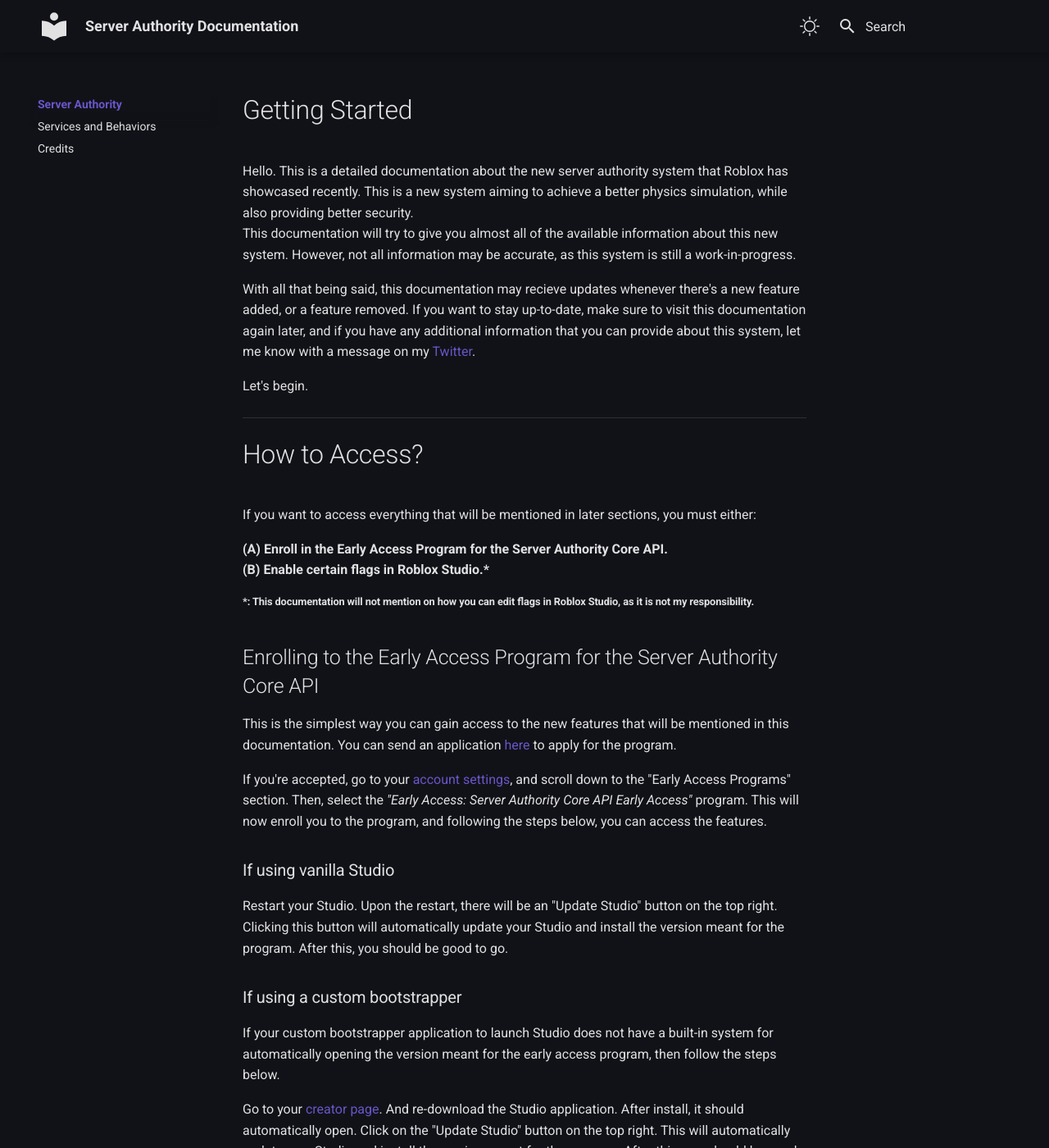
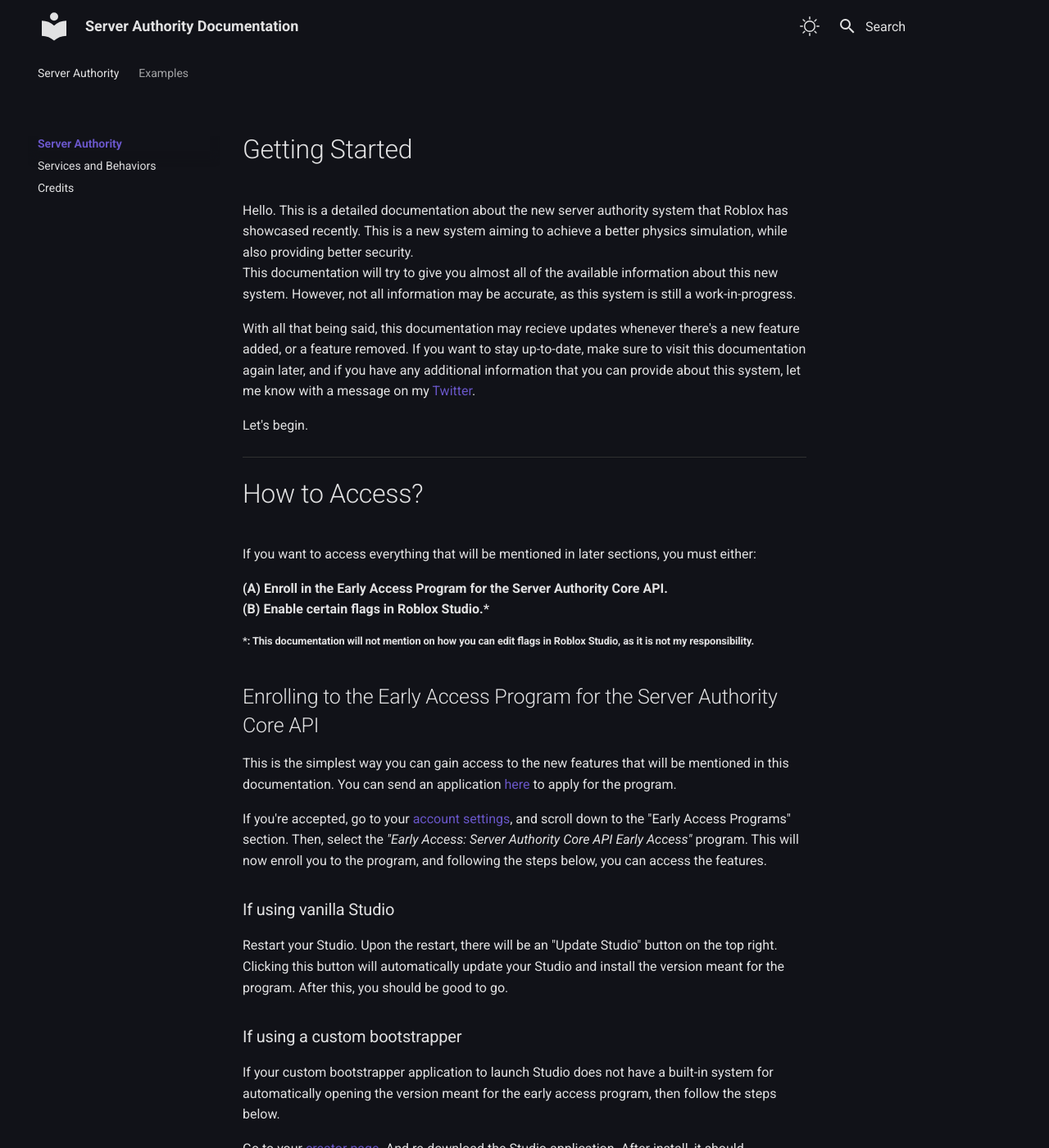
Before and after one commit to TenebrisNoctua/ServerAuthority, an MkDocs documentation site: the page built from docs/index.md, in a window 1280 px wide and 1400 px high. Shown: the whole window at 82% size. Built offline with MkDocs 1.6.1 and Material for MkDocs 9.7.7, drawn with Linux system fonts in a browser that asks for light colours.

Commit message:
Update the Documentation.

```diff
--- a/docs/css/api-reference.css
+++ b/docs/css/api-reference.css
@@ -1,7 +1,3 @@
-.md-tabs {
-    display: none;
-}
-
 .md-typeset .emojione, .md-typeset .gemoji, .md-typeset .twemoji {
     --md-icon-size: 1.2em;
 }
--- a/mkdocs.yml
+++ b/mkdocs.yml
@@ -60,7 +60,7 @@ markdown_extensions:
 
 nav:
   - Server Authority:
-    - Server Authority: main/index.md
+    - Server Authority: index.md
     - Services and Behaviors: main/aurora.md
     - Credits: main/credits.md
   - Examples:
```
Also changed, not shown: docs/index.md (renamed from docs/main/index.md).
